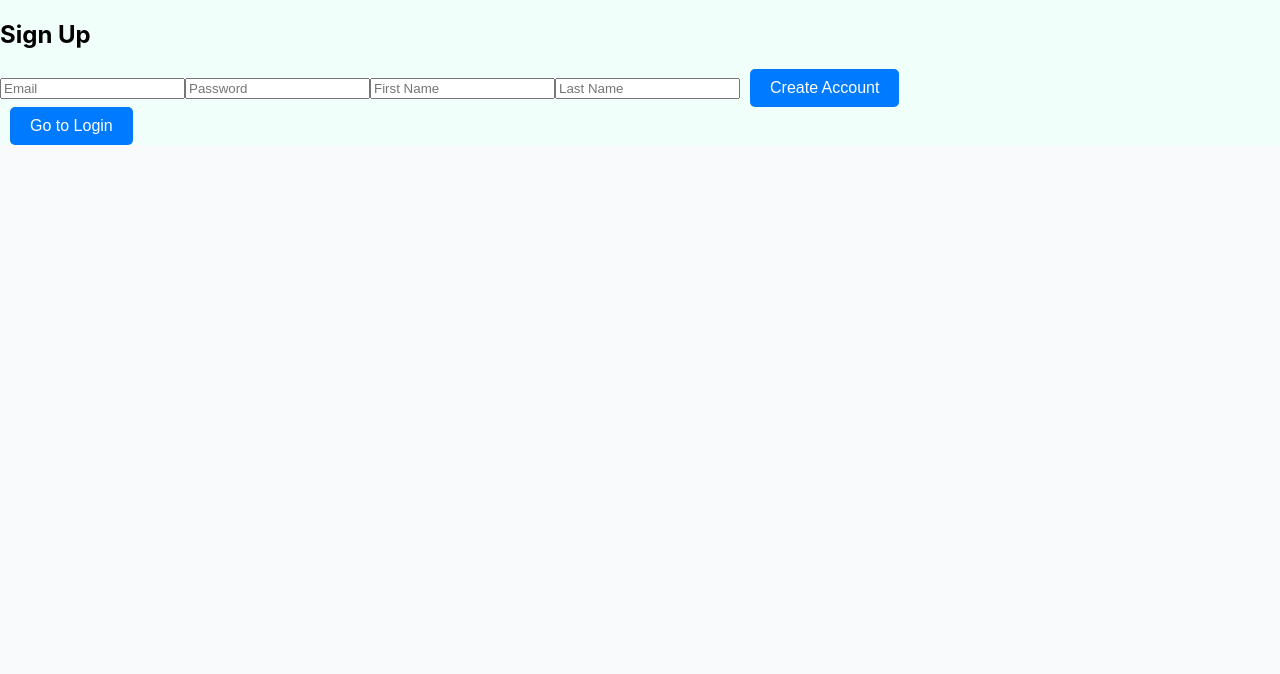
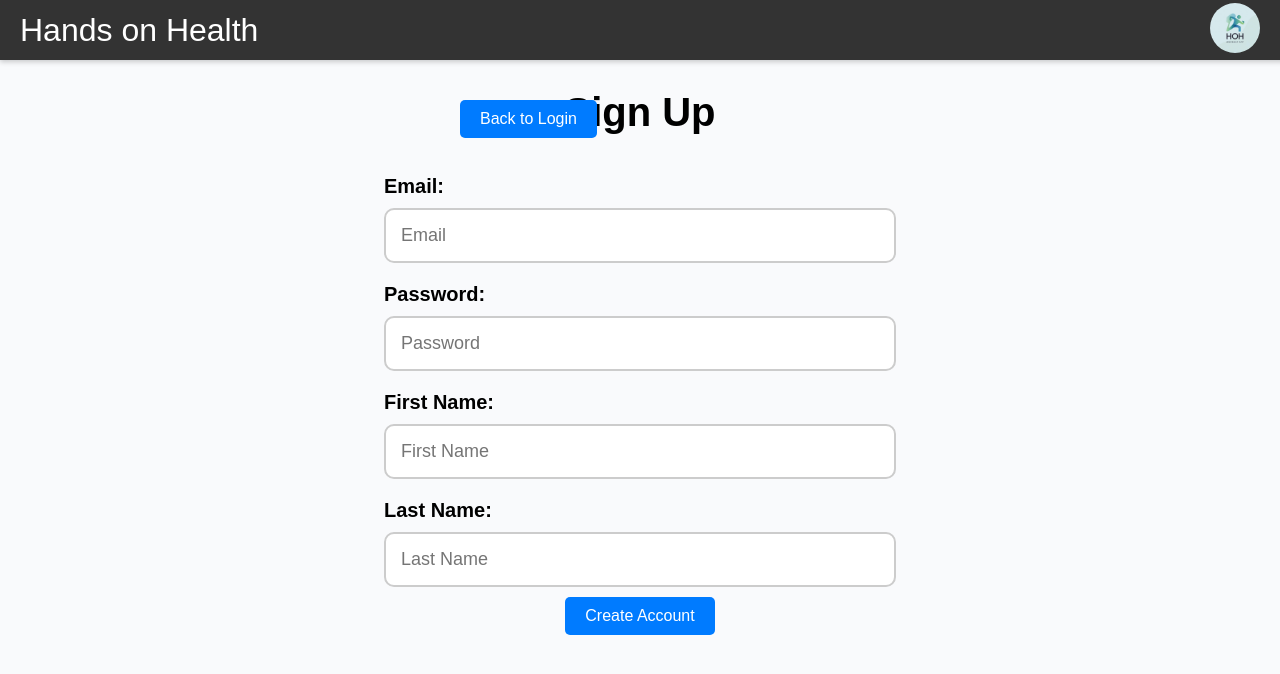
Before and after one commit to weloniheu/Hands-on-Health2, a React (Create React App) app in the folder client/: page /register in a window 1280 px wide. Shown: the top 674 px of the page. Built offline with nearby package versions, Linux system fonts and the light colour scheme.

Commit message:
Fixed Signup Design

```diff
--- a/client/src/components/Login/Signup.tsx
+++ b/client/src/components/Login/Signup.tsx
@@ -2,6 +2,8 @@ import React, { useState } from "react";
 import { register } from "../../utils/auth-utils";
 import { useAuth } from "../../contexts/AuthContext";
 import { useNavigate } from "react-router-dom";
+import Header from "../WorkOutPlan/Header";
+import "./css/Signup.css";
 
 function Signup() {
     const [email, setEmail] = useState("");
@@ -26,32 +28,45 @@ function Signup() {
     }
 
     return (
-        <div>
+        <div className="register">
+            <Header />
+            <h1>Sign Up</h1>
+            <div className="back-to-login-button"><button onClick={() => navigate("/login")}>Back to Login</button></div>
             <form onSubmit={handleSignup}>
-                <h2>Sign Up</h2>
                 {error && <p style={{ color: "red" }}>{error}</p>}
+                <div className="form-group">
+                    <h2>Email:</h2>
                     <input type="text" placeholder="Email" value={email} onChange={(e) => setEmail(e.target.value)} />
+                </div>
+                <div className="form-group">
+                    <h2>Password:</h2>
                     <input
                         type="password"
                         placeholder="Password"
                         value={password}
                         onChange={(e) => setPassword(e.target.value)}
                     />
+                </div>
+                <div className="form-group">
+                    <h2>First Name:</h2>
                     <input
                         type="text"
                         placeholder="First Name"
                         value={firstName}
                         onChange={(e) => setFirstName(e.target.value)}
                     />
+                </div>
+                <div className="form-group">
+                    <h2>Last Name:</h2>
                     <input
                         type="text"
                         placeholder="Last Name"
                         value={lastName}
                         onChange={(e) => setLastName(e.target.value)}
                     />
-                <button type="submit">Create Account</button>
+                </div>
+                <div className="submit"><button type="submit">Create Account</button></div>
             </form>
-            <button onClick={() => navigate("/login")}>Go to Login</button>
         </div>
     );
 }
--- a/client/src/components/Login/css/Login.css
+++ b/client/src/components/Login/css/Login.css
@@ -65,16 +65,17 @@ html {
 .guest-login,
 .register-button {
     display: block;
-    width: 80%;
+    width: 100%;
     background: none;
     color: #555;
-    padding: 12px 20px;
-    text-decoration: underline;
+    padding: 15px 0px;
     cursor: pointer;
     border: none;
+    margin-top: 0px;
 }
 
 .guest-login:hover,
 .register-button:hover {
     color: #000;
+    text-decoration: underline;
 }
--- /dev/null
+++ b/client/src/components/Login/css/Signup.css
@@ -0,0 +1,55 @@
+body,
+html {
+    background-color: #f9fafc;
+    width: 100%;
+    position: relative;
+    max-width: 100%;
+    overflow-x: hidden;
+    overflow-y: hidden;
+}
+
+.register {
+    font-family: 'Arial', sans-serif;
+    text-align: center;
+    padding: 0px;
+    background-color: #f9fafc;
+}
+
+.back-to-login-button {
+    position: absolute;
+    top: 100px;
+    left: 450px;
+}
+
+.register h1 {
+    color: black;
+    font-size: 40px;
+    margin-top: 30px;
+    margin-bottom: 30px;
+}
+
+.register h2 {
+    font-size: 20px;
+    color: black;
+    margin-top: 10px;
+    margin-bottom: 0px;
+}
+
+.form-group {
+    width: 40%;
+    margin: auto;
+    display: flex;
+    flex-direction: column;
+    align-items: flex-start;
+}
+
+.register input[type="text"],
+.register input[type="password"] {
+    width: 100%;
+    padding: 15px;
+    margin: 10px 0;
+    font-size: 18px;
+    border: 2px solid #ccc;
+    border-radius: 10px;
+    box-sizing: border-box;
+}
```
Also changed, not shown: 1 other file (tests, documents, lock files or other folders). Lines whose indentation alone changed are shown as unchanged.
